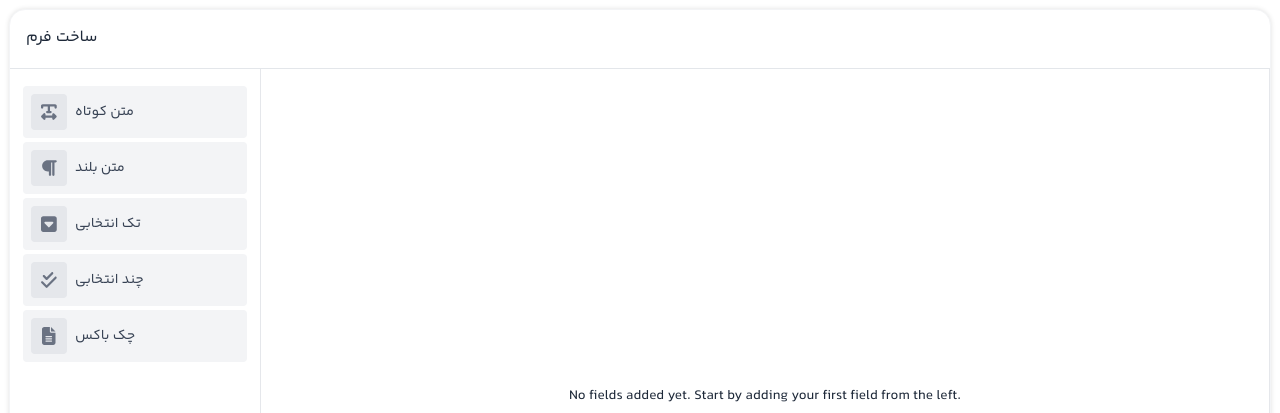
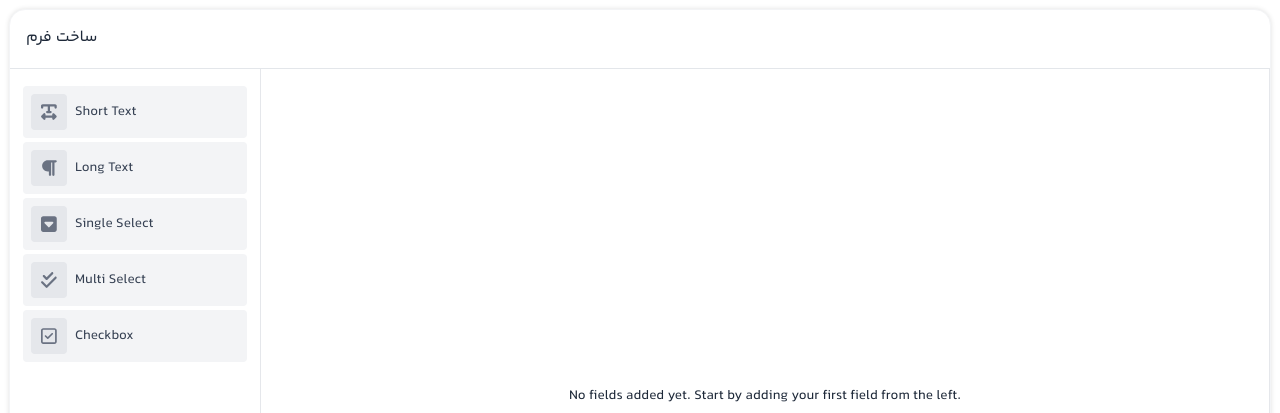
Before and after one commit to mandanaD/form-builder, a React (Vite) app: page / in a window 1280 px wide. Shown: the top 413 px of the page. Built offline with nearby package versions, Linux system fonts and the light colour scheme.

Commit message:
fix: translate field options text content to English

```diff
--- a/src/Components/FieldOptions.tsx
+++ b/src/Components/FieldOptions.tsx
@@ -2,11 +2,10 @@ import {FontAwesomeIcon} from "@fortawesome/react-fontawesome";
 import {
     faTextWidth,
     faSquareCaretDown,
-    faFileLines,
     faCheckDouble,
     faParagraph, faXmark, faPlus
 } from "@fortawesome/free-solid-svg-icons";
-import type {IconDefinition} from "@fortawesome/free-regular-svg-icons";
+import {faCheckSquare, type IconDefinition} from "@fortawesome/free-regular-svg-icons";
 import type {Field, optionsType} from "../types/FormType.tsx";
 
 const FieldOptions = ({definedFields, setDefinedFields,setActiveFieldIndex,setIsOptionsOpen,isOptionsOpen}: optionsType) => {
@@ -15,11 +14,11 @@ const FieldOptions = ({definedFields, setDefinedFields,setActiveFieldIndex,setIs
         text: string,
         icon: IconDefinition
     }[] = [
-        {question_type: "TEXT", text: "متن کوتاه", icon: faTextWidth},
-        {question_type: "TEXTAREA", text: "متن بلند", icon: faParagraph},
-        {question_type: "SELECT", text: "تک انتخابی", icon: faSquareCaretDown},
-        {question_type: "MULTISELECT", text: "چند انتخابی", icon: faCheckDouble},
-        {question_type: "BOOL", text: "چک باکس", icon: faFileLines},
+        { question_type: "TEXT", text: "Short Text", icon: faTextWidth },
+        { question_type: "TEXTAREA", text: "Long Text", icon: faParagraph },
+        { question_type: "SELECT", text: "Single Select", icon: faSquareCaretDown },
+        { question_type: "MULTISELECT", text: "Multi Select", icon: faCheckDouble },
+        { question_type: "BOOL", text: "Checkbox", icon: faCheckSquare },
     ]
 
     const addField = (question_type: Field["question_type"]) => {
@@ -30,7 +29,7 @@ const FieldOptions = ({definedFields, setDefinedFields,setActiveFieldIndex,setIs
             placeholder: "",
             required: false,
             value: "",
-            options: question_type === "SELECT" || question_type === "MULTISELECT" ? ["گزینه ۱"] : []
+            options: question_type === "SELECT" || question_type === "MULTISELECT" ? ["Option ۱"] : []
         }
         setDefinedFields([...definedFields, newField])
         setActiveFieldIndex(definedFields.length)
@@ -39,11 +38,11 @@ const FieldOptions = ({definedFields, setDefinedFields,setActiveFieldIndex,setIs
     return (
         <>
             <div
-                className={`w-[250px] md:border-transparent border  border-gray-300/60 md:z-10 z-[70] bg-white overflow-auto right-0 md:h-fit md:max-h-none max-h-screen h-screen md:sticky pt-4 top-0 transition-all duration-100 fixed px-3 gap-1 flex flex-col ${isOptionsOpen ? "translate-x-0" : "translate-x-[130%]"} md:translate-x-0 `}>
+                className={`w-[250px] md:border-transparent border  border-gray-300/60 md:z-10 z-[70] bg-white overflow-auto left-0 md:h-fit md:max-h-none max-h-screen h-screen md:sticky pt-4 top-0 transition-all duration-100 fixed px-3 gap-1 flex flex-col ${isOptionsOpen ? "translate-x-0" : "-translate-x-[130%]"} md:translate-x-0 `}>
                 <div
                     className={"md:hidden flex items-center justify-between pb-5 border-b-[0.5px] border-gray-300/60"}>
                     <div className={"text-gray-800 text-sm"}>
-                        فیلد ها
+                       Fields
                     </div>
                     <div onClick={() => setIsOptionsOpen(false)}>
                         <FontAwesomeIcon icon={faXmark} className={"text-gray-500 text-sm"}/>
```
